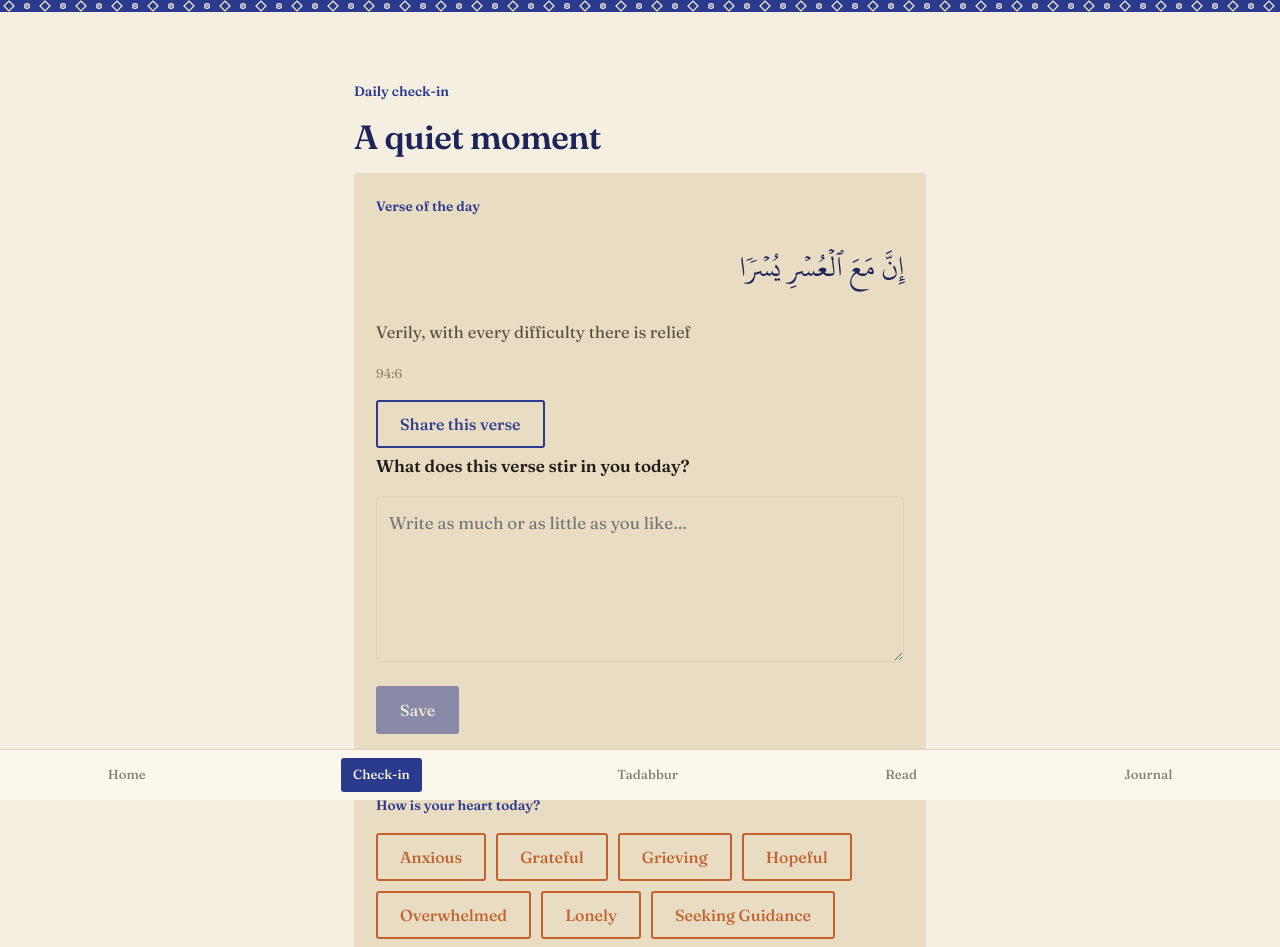
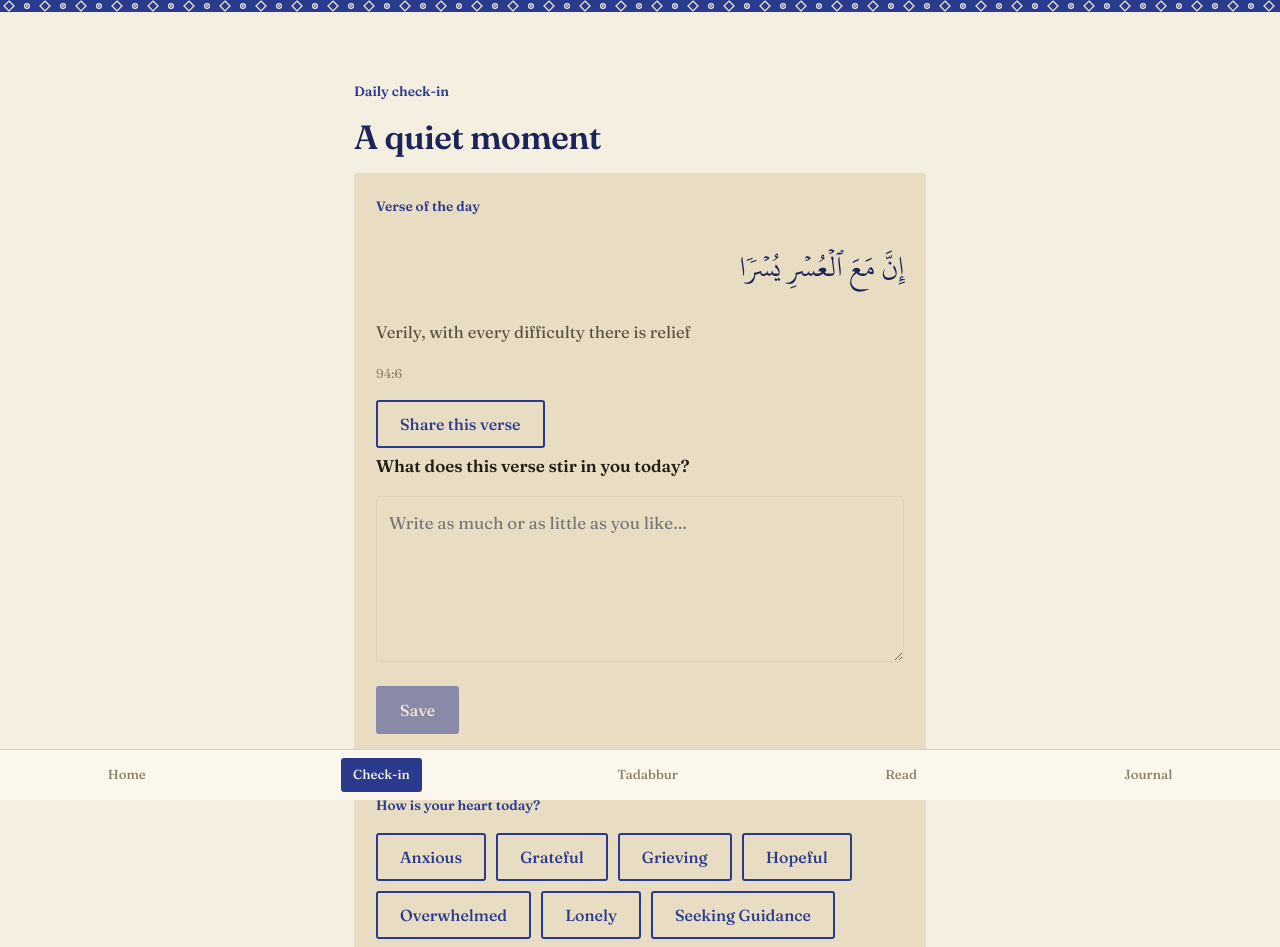
Before and after one commit to mohammedfirdouss/MindfulVerse, a React (Vite) app: page /checkin in a window 1280 px wide. Shown: the top 947 px of the page. Built offline with nearby package versions, Linux system fonts and the light colour scheme.

Commit message:
refactor: remove inline styles from emotion button for cleaner code

```diff
--- a/src/pages/CheckIn.tsx
+++ b/src/pages/CheckIn.tsx
@@ -277,14 +277,6 @@ export default function CheckIn() {
                   className={isActive ? "btn" : "btn secondary"}
                   aria-pressed={isActive}
                   onClick={() => selectEmotion(entry)}
-                  style={
-                    isActive
-                      ? {
-                          background: "var(--garnet)",
-                          borderColor: "var(--garnet)",
-                        }
-                      : { borderColor: "var(--garnet)", color: "var(--garnet)" }
-                  }
                 >
                   {entry.label}
                 </button>
```
